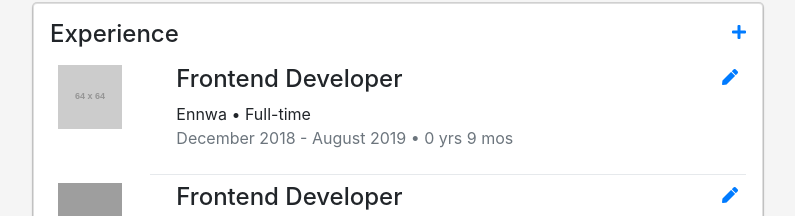
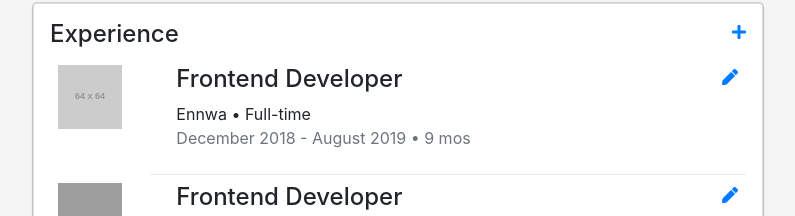
Before and after one commit to RanaMohamed/LinkedIn, an Angular app in the folder LinkedIn/: page /profile in a window 1280 px wide. Shown: the part 1287-1503 px from the top of the page, without its empty margins (52-847 px from the left). Built offline with nearby package versions, Linux system fonts and the light colour scheme; grey boxes are pictures that could not be loaded.

Commit message:
experience form validation

```diff
--- a/LinkedIn/src/app/_utilities/utilities.ts
+++ b/LinkedIn/src/app/_utilities/utilities.ts
@@ -25,20 +25,47 @@ export function years(start, end) {
 }
 
 export const rangeValidator = (formGroup: FormGroup) => {
-  const start = formGroup.get("start").get("year").value;
-  const end = formGroup.get("end").get("year").value;
-  return start !== null && end !== null && start > end ? { range: true } : null;
+  const start = formGroup.get("start").value;
+  const end = formGroup.get("end").value;
+  const today: DateData = {
+    month: new Date().getMonth(),
+    year: new Date().getFullYear()
+  };
+  let rangeStart = false;
+  let rangeEnd = false;
+  if (getDateDifference(start, today).years < 0 && start.year !== null) {
+    rangeStart = true;
+  }
+  if (getDateDifference(end, today).years < 0 && end.year !== null) {
+    rangeEnd = true;
+  }
+  if (rangeStart || rangeEnd) {
+    return { rangeStart, rangeEnd };
+  }
+  if (
+    (getDateDifference(start, end).years < 0 ||
+      (getDateDifference(start, end).years === 0 &&
+        getDateDifference(start, end).months === 0)) &&
+    start.year !== null &&
+    end.year !== null
+  ) {
+    return { range: true };
+  }
+  return null;
 };
 
 export function getDateDifference(start: DateData, end: DateData) {
-  const val =
-    end.month - start.month >= 0
-      ? end.year - start.year + " yrs " + (end.month - start.month + 1) + " mos"
-      : end.year -
-        start.year -
-        1 +
-        " yrs " +
-        Math.abs(12 - start.month - end.month - 1) +
-        " mos";
-  return val;
+  if (end.month === null && end.year === null) {
+    end = {
+      month: new Date().getMonth(),
+      year: new Date().getFullYear()
+    };
+  }
+  let yearsX = end.year - start.year;
+  let monthsX = end.month - start.month + 1;
+  if (monthsX < 0) {
+    yearsX--;
+    monthsX = Math.abs(12 - start.month - end.month - 1);
+  }
+  return { years: yearsX, months: monthsX };
 }
--- a/LinkedIn/src/app/features/profile/experience/experience-form/experience-form.component.html
+++ b/LinkedIn/src/app/features/profile/experience/experience-form/experience-form.component.html
@@ -37,7 +37,8 @@
                     </div>
                     <div class="form-group">
                         <div class="custom-control custom-checkbox">
-                            <input type="checkbox" class="custom-control-input" id="Currently">
+                            <input type="checkbox" class="custom-control-input" id="Currently"
+                                formControlName="currently">
                             <label class="custom-control-label" for="Currently">I am currently working in this
                                 role</label>
                         </div>
@@ -47,7 +48,8 @@
                             <label for="Start">Start Date*</label>
                             <div class="form-row">
                                 <div class="col-md-6">
-                                    <select id="StartM" class="form-control" formControlName="month">
+                                    <select id="StartM" class="form-control" formControlName="month"
+                                        [ngClass]="{'is-invalid': experienceForm.dirty && experienceForm.invalid && (experienceForm.errors?.rangeStart || false) }">
                                         <option value="null" selected disabled>Month</option>
                                         <option *ngFor="let month of months; let i = index" [value]="i+1">{{month}}
                                         </option>
@@ -55,23 +57,25 @@
                                 </div>
                                 <div class="col-md-6">
                                     <select id="Start" class="form-control" formControlName="year"
-                                        [ngClass]="{'is-invalid': experienceForm.dirty && experienceForm.invalid && experienceForm.errors?.range }">
+                                        [ngClass]="{'is-invalid': experienceForm.dirty && experienceForm.invalid && (experienceForm.errors?.range || experienceForm.errors?.rangeStart || false) }">
                                         <option value="null" selected disabled>Year</option>
                                         <option *ngFor="let year of years" [value]="year">{{year}}</option>
                                     </select>
                                 </div>
                             </div>
                             <small class="text-danger"
-                                *ngIf="experienceForm.dirty && experienceForm.invalid && experienceForm.errors?.range">Your
+                                *ngIf="experienceForm.dirty && experienceForm.invalid && (experienceForm.errors?.range || false)">Your
                                 end date can’t be earlier than your start date.</small>
-                            <!-- <small class="text-danger">Please enter a start date.</small> -->
-                            <small class="text-danger">Start date can’t be past today’s date.</small>
+                            <small class="text-danger"
+                                *ngIf="experienceForm.dirty && experienceForm.invalid && (experienceForm.errors?.rangeStart || false)">Start
+                                date can’t be past today’s date.</small>
                         </div>
                         <div class="form-group col-md-6" formGroupName="end">
                             <label for="End">End Date*</label>
-                            <div class="form-row">
+                            <div class="form-row" *ngIf="!currently">
                                 <div class="col-md-6">
-                                    <select id="StartM" class="form-control" formControlName="month">
+                                    <select id="StartM" class="form-control" formControlName="month"
+                                        [ngClass]="{'is-invalid': experienceForm.dirty && experienceForm.invalid &&  (experienceForm.errors?.rangeEnd || false) }">
                                         <option value="null" selected disabled>Month</option>
                                         <option *ngFor="let month of months; let i = index" [value]="i+1">{{month}}
                                         </option>
@@ -79,14 +83,16 @@
                                 </div>
                                 <div class="col-md-6">
                                     <select id="End" class="form-control" formControlName="year"
-                                        [ngClass]="{'is-invalid': experienceForm.dirty && experienceForm.invalid && experienceForm.errors?.range }">
+                                        [ngClass]="{'is-invalid': experienceForm.dirty && experienceForm.invalid && (experienceForm.errors?.range || experienceForm.errors?.rangeEnd || false) }">
                                         <option value="null" disabled>Year</option>
                                         <option *ngFor="let year of years" [value]="year">{{year}}</option>
                                     </select>
                                 </div>
                             </div>
-                            <!-- <small class="text-danger">Please enter an end date.</small> -->
-                            <small class="text-danger">End date can’t be past today’s date.</small>
+                            <p class="mb-0" *ngIf="currently">Present</p>
+                            <small class="text-danger"
+                                *ngIf="experienceForm.dirty && experienceForm.invalid && (experienceForm.errors?.rangeEnd || false)">End
+                                date can’t be past today’s date.</small>
                         </div>
                     </div>
                     <div class="form-group">
--- a/LinkedIn/src/app/features/profile/experience/experience-form/experience-form.component.ts
+++ b/LinkedIn/src/app/features/profile/experience/experience-form/experience-form.component.ts
@@ -8,6 +8,7 @@ import {
   years,
   rangeValidator
 } from "../../../../_utilities/utilities";
+import { invalid } from "@angular/compiler/src/render3/view/util";
 
 @Component({
   selector: "app-experience-form",
@@ -47,11 +48,12 @@ export class ExperienceFormComponent implements OnInit {
             Validators.required
           ])
         }),
+        currently: new FormControl(
+          !(this.experience && this.experience.end.year)
+        ),
         end: new FormGroup({
           month: new FormControl(this.experience && this.experience.end.month),
-          year: new FormControl(this.experience && this.experience.end.year, [
-            Validators.required
-          ])
+          year: new FormControl(this.experience && this.experience.end.year)
         }),
         description: new FormControl(
           this.experience && this.experience.description
@@ -59,6 +61,20 @@ export class ExperienceFormComponent implements OnInit {
       },
       { validators: [rangeValidator] }
     );
+    this.experienceForm.get("currently").valueChanges.subscribe(value => {
+      if (value) {
+        this.experienceForm
+          .get("end")
+          .get("year")
+          .clearValidators();
+        this.experienceForm.get("end").reset();
+      } else {
+        this.experienceForm
+          .get("end")
+          .get("year")
+          .setValidators([Validators.required]);
+      }
+    });
   }
 
   get title() {
@@ -71,6 +87,10 @@ export class ExperienceFormComponent implements OnInit {
 
   get start() {
     return this.experienceForm.get("start").get("year");
+  }
+
+  get currently() {
+    return this.experienceForm.get("currently").value;
   }
 
   get end() {
--- a/LinkedIn/src/app/features/profile/experience/experience.component.html
+++ b/LinkedIn/src/app/features/profile/experience/experience.component.html
@@ -23,8 +23,16 @@
                     <h4>{{ex.title}}</h4>
                     <p class="mb-0">{{ex.company.name}} <span *ngIf="ex.type"> &bull; </span> {{ex.type}}</p>
                     <p class="text-secondary mb-0">{{months[ex.start.month - 1]}} {{ex.start.year}} -
-                        {{months[ex.end.month - 1]}} {{ex.end.year}} <span> &bull; </span>
-                        {{getDateDifference(ex.start,ex.end)}}</p>
+                        {{ex.end.year ? (months[ex.end.month - 1] || '') + ' ' + ex.end.year : 'Present'}} <span> &bull;
+                        </span>
+                        <span
+                            *ngIf="getDateDifference(ex.start,ex.end).years > 0">{{getDateDifference(ex.start,ex.end).years}}
+                            yrs </span>
+                        <span
+                            *ngIf="getDateDifference(ex.start,ex.end).months">{{getDateDifference(ex.start,ex.end).months}}
+                            mos</span>
+
+                    </p>
                     <p class="text-secondary mb-0" *ngIf="ex.location">{{ex.location}}</p>
                     <p class="mt-2">{{ex.description}}</p>
                 </div>
```
Also changed, not shown: LinkedIn/src/app/app.module.ts (+5 -5 lines).
